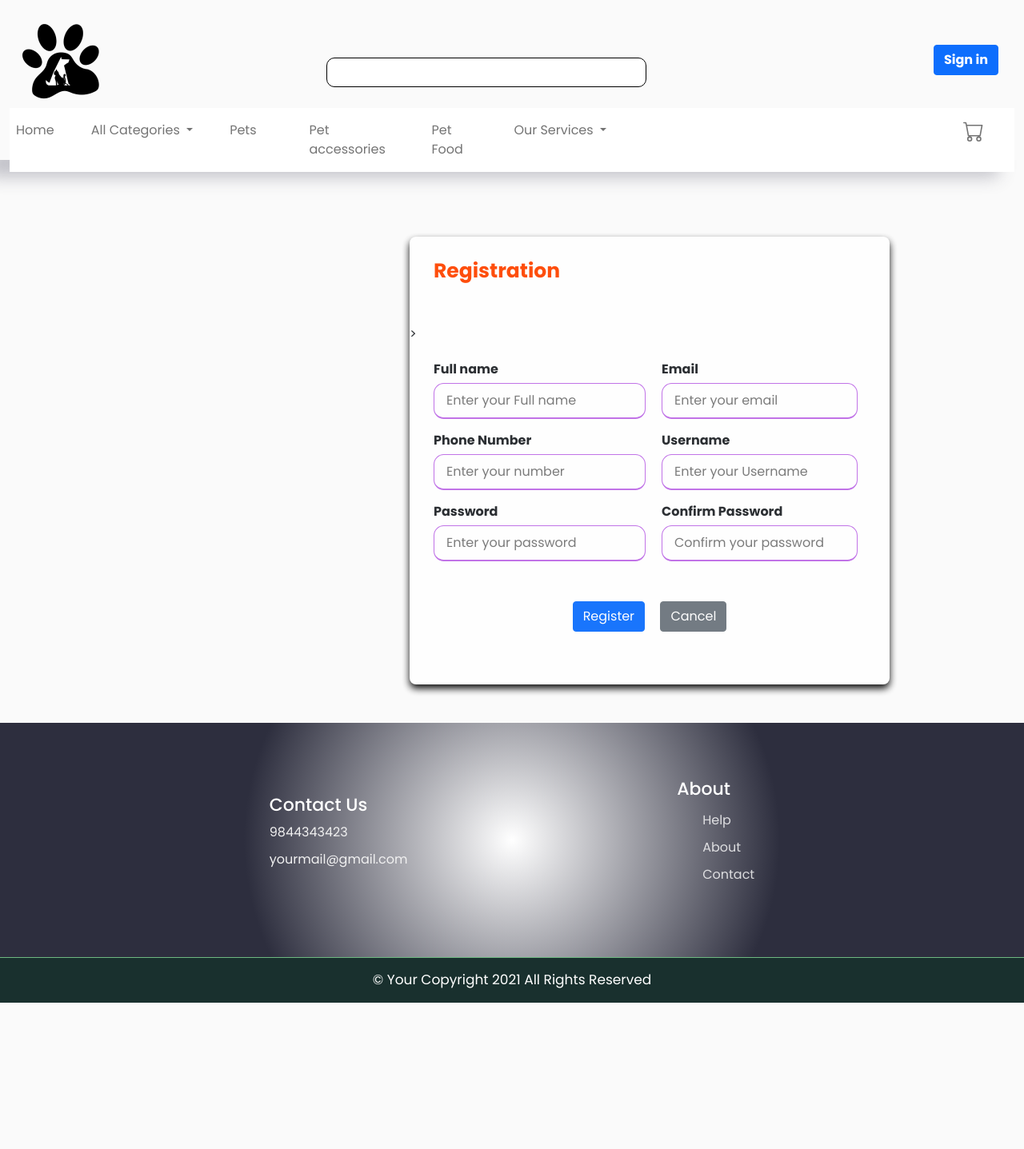
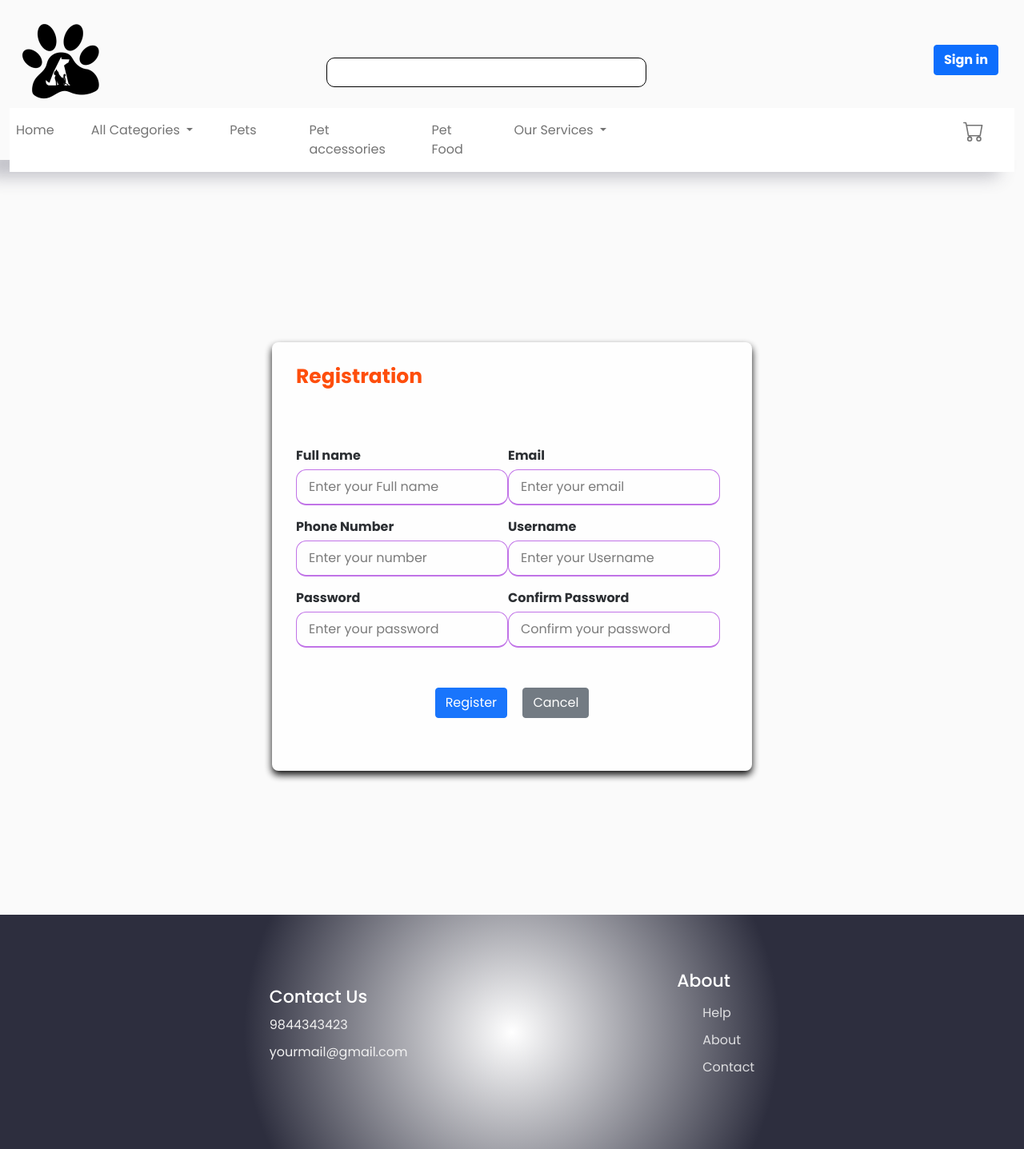
Before and after one commit to shubham3207/securitydjango, a Django app: page /register/ in a window 1280 px wide. Shown: the top 1437 px of the page at 80% size. Before the commit the page ends 1254 px from the top, so only its background shows below. Run offline with Django 4.2, Linux system fonts and the light colour scheme; some libraries are stand-ins or nearby versions.

Commit message:
measures implemented

```diff
--- a/pages/views.py
+++ b/pages/views.py
@@ -1,4 +1,6 @@
 import imp
+from django.contrib.auth.models import User
+from django.core.cache import cache
 from multiprocessing import context
 from django.shortcuts import render, redirect
 from django.http import HttpResponse, JsonResponse, response
@@ -19,12 +21,25 @@ from firstpro.decorators import *
 from django.contrib.auth.decorators import login_required
 from pages.activity_logger import log_activity
 from datetime import datetime, timedelta
+from django.conf import settings
+
+MAX_LOGIN_ATTEMPTS = 3
+LOCKOUT_DURATION = 300  # 5 minutes in seconds
+SESSION_EXPIRY_MINUTES = 2
 
 def login_view(request):
     users = User.objects.all()
+
     if request.method == 'POST':
         username = request.POST.get('username')
         password = request.POST.get('password')
+
+        # Check if the user is locked out
+        lockout_key = f'lockout_{username}'
+        if cache.get(lockout_key):
+            error_message = "Your account is locked. Please try again later."
+            context = {'users': users, 'error_message': error_message}
+            return render(request, "login.html", context)
 
         user = authenticate(request, username=username, password=password)
 
@@ -39,10 +54,49 @@ def login_view(request):
 
             log_activity(user, f'Logged in as {username}')
 
+            # Reset login attempts
+            cache.delete(lockout_key)
+
+            # Set session expiry
+            request.session.set_expiry(int(timedelta(minutes=SESSION_EXPIRY_MINUTES).total_seconds()))
+
             return redirect('/')
+
+        # Increment failed login attempts
+        increment_login_attempts(username)
+
+        # Check if the user has reached the maximum login attempts
+        if get_login_attempts(username) >= MAX_LOGIN_ATTEMPTS:
+            cache.set(lockout_key, True, LOCKOUT_DURATION)
+            error_message = "Your account is locked. Please try again later."
+        else:
+            error_message = "Invalid username or password."
+
+        context = {'users': users, 'error_message': error_message}
+        return render(request, "login.html", context)
 
     context = {'users': users}
     return render(request, "login.html", context)
+
+
+def increment_login_attempts(username):
+    attempts_key = f'login_attempts_{username}'
+    attempts = cache.get(attempts_key)
+
+    if attempts is None:
+        cache.set(attempts_key, 1, LOCKOUT_DURATION)
+    else:
+        cache.incr(attempts_key)
+
+
+def get_login_attempts(username):
+    attempts_key = f'login_attempts_{username}'
+    attempts = cache.get(attempts_key)
+
+    if attempts is None:
+        attempts = 0
+
+    return attempts
 
 def logoutUser(request):
     username = 'Anonymous'
--- a/templates/registration.html
+++ b/templates/registration.html
@@ -1,22 +1,29 @@
 {% extends 'rootpage.html' %}
 {% load static %}
 
-{%block content%}
-
+{% block content %}
 <head>
   <meta charset="UTF-8">
-  <!---<title> Responsive Registration Form | CodingLab </title>--->
+  <title>Responsive Registration Form | CodingLab</title>
   <link rel="stylesheet" href="{% static 'css/registration.css' %}">
   <meta name="viewport" content="width=device-width, initial-scale=1.0">
+  <style>
+    .container {
+      display: flex;
+      justify-content: center;
+      align-items: center;
+      min-height: 100vh;
+    }
+  </style>
 </head>
 
 <br>
 <br>
-<div style=" padding-left: 500px;">
+<div class="container">
   <div class="container-reg">
     <br>
-    <div class="title" style="color: orangered;" style="padding-left: 30px"><b>Registration</b></div>
-    <div class="content pt-5">>
+    <div class="title" style="color: orangered;"><b>Registration</b></div>
+    <div class="content pt-5">
       <form action="" method="post">
         {% csrf_token %}
 
@@ -26,49 +33,48 @@
             <input type="text" name="name" placeholder="Enter your Full name" required>
           </div>
 
-          <div style="padding-left: 20px;" class="input-box">
+          <div class="input-box">
             <span class="details"><b>Email</b></span>
             <input type="text" name="email" placeholder="Enter your email" required>
           </div>
+
           <div class="input-box">
             <span class="details"><b>Phone Number</b></span>
             <input type="text" name="phone" placeholder="Enter your number" required>
           </div>
 
-          <div style="padding-left: 20px;" class="input-box">
+          <div class="input-box">
             <span class="details"><b>Username</b></span>
             <input type="text" name="username" placeholder="Enter your Username" required>
           </div>
+
           <div class="input-box">
             <span class="details"><b>Password</b></span>
             <input type="password" name="password" placeholder="Enter your password" required>
           </div>
-          <div style="padding-left: 20px;" class="input-box">
-            <span class="details"><B>Confirm Password</b></span>
+
+          <div class="input-box">
+            <span class="details"><b>Confirm Password</b></span>
             <input type="password" name="confirmpassword" placeholder="Confirm your password" required>
           </div>
         </div>
 
         <div class="button">
           <input type="submit" class="btn btn-primary" style="margin-right: 15px;" value="Register">
-          <button class="btn btn-secondary"> Cancel</button>
+          <button class="btn btn-secondary">Cancel</button>
         </div>
         <br>
       </form>
 
       {% for message in messages %}
       <script>
-        var url = '/login/'
-        alert('{{message}}')
+        var url = '/login/';
+        alert('{{message}}');
         if ('{{message}}' == 'Your account has been registered') {
-          window.location.href = "{%url 'login'%}"
-
+          window.location.href = "{% url 'login' %}";
         }
-
-
       </script>
       {% endfor %}
-
     </div>
   </div>
 </div>
```
Also changed, not shown: activity_log.txt (+15 -0 lines), templates/login.html (+10 -13 lines), db.sqlite3.
